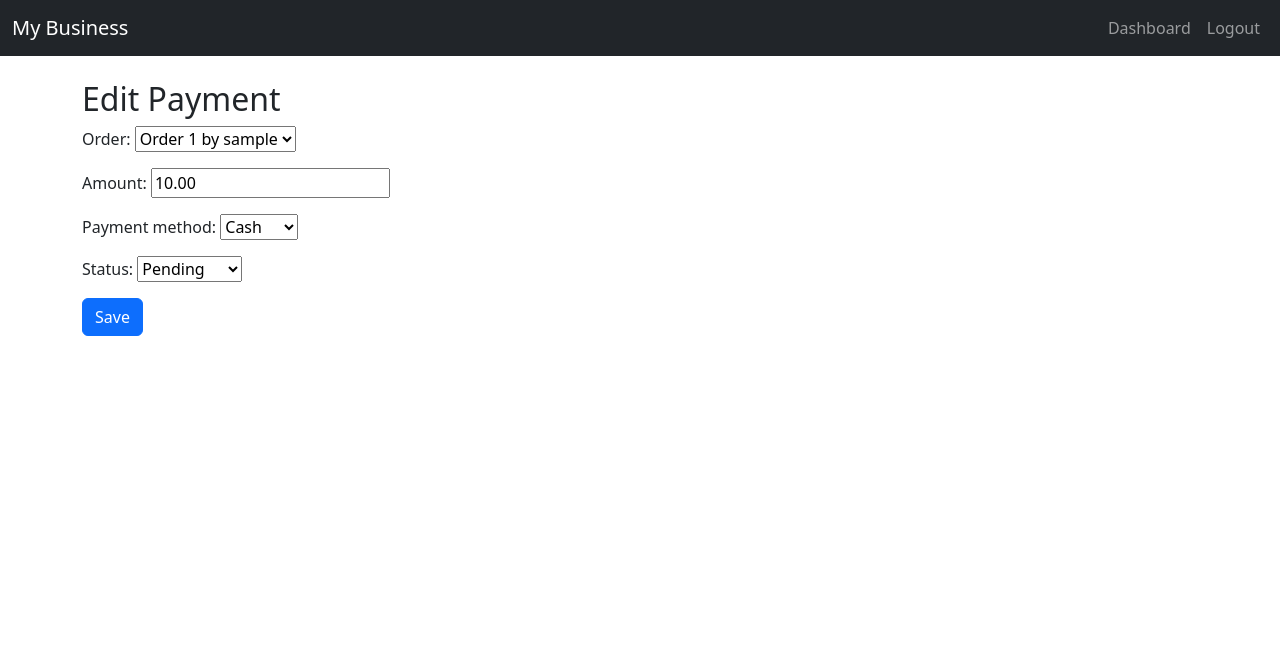
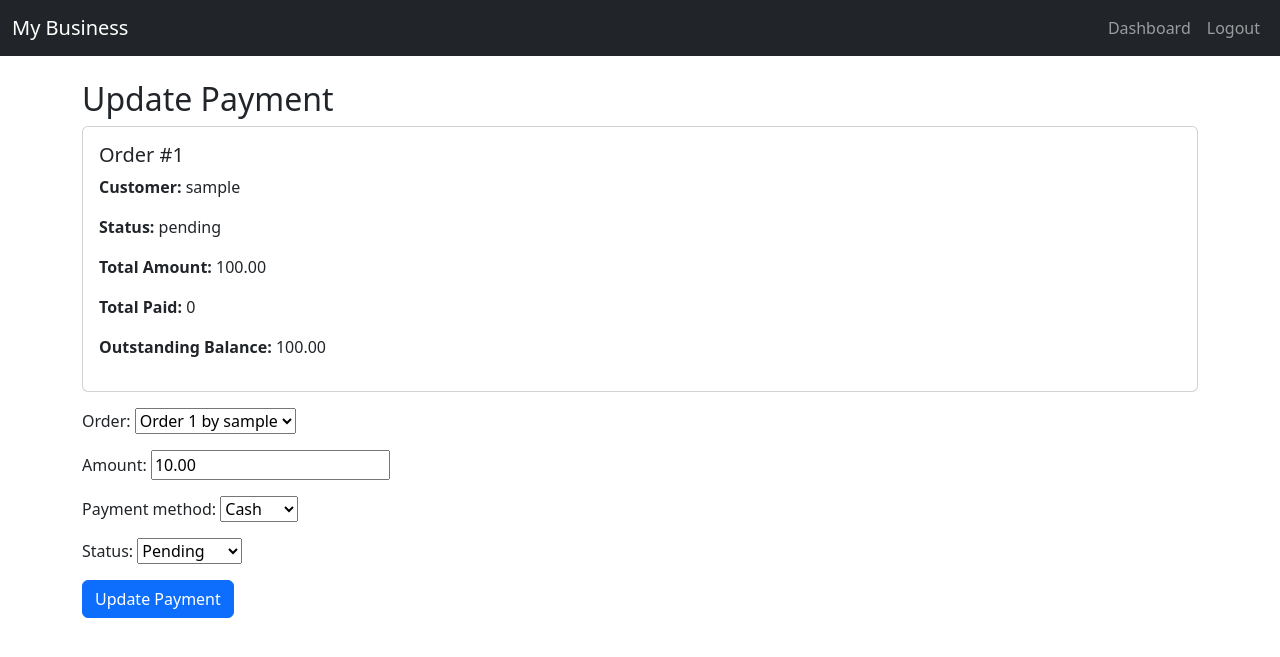
Before and after one commit to hamisi99-03/BusinessWebsite, a Django app: page /admin-dashboard/payment/1/edit/ in a window 1280 px wide. Shown: the top 657 px of the page. Run offline with Django 5.2, Linux system fonts and the light colour scheme; a user stored in the database is signed in; tables that the repository leaves empty hold one stand-in row (values such as "Sample post").

Commit message:
revamp payment section on admin

```diff
--- a/ecommerce/templates/ecommerce/payment_form.html
+++ b/ecommerce/templates/ecommerce/payment_form.html
@@ -1,12 +1,28 @@
 {% extends "ecommerce/base.html" %}
 
-{% block title %}Manage Payment{% endblock %}
+{% block title %}Payment{% endblock %}
 
 {% block content %}
-<h2>{% if form.instance.pk %}Edit Payment{% else %}Add Payment{% endif %}</h2>
+<h2>{% if payment %}Update{% else %}Add{% endif %} Payment</h2>
+
+{% if order %}
+<div class="card mb-3">
+  <div class="card-body">
+    <h5 class="card-title">Order #{{ order.id }}</h5>
+    <p><strong>Customer:</strong> {{ order.customer.user.username }}</p>
+    <p><strong>Status:</strong> {{ order.status }}</p>
+    <p><strong>Total Amount:</strong> {{ order.get_total_amount }}</p>
+    <p><strong>Total Paid:</strong> {{ order.get_total_paid }}</p>
+    <p><strong>Outstanding Balance:</strong> {{ order.get_outstanding_balance }}</p>
+  </div>
+</div>
+{% endif %}
+
 <form method="post">
   {% csrf_token %}
   {{ form.as_p }}
-  <button type="submit" class="btn btn-primary">Save</button>
+  <button type="submit" class="btn btn-primary">
+    {% if payment %}Update{% else %}Save{% endif %} Payment
+  </button>
 </form>
 {% endblock %}
--- a/ecommerce/views.py
+++ b/ecommerce/views.py
@@ -249,42 +249,58 @@ def update_order_status(request, pk):
 from decimal import Decimal
 
 @staff_member_required
-@require_POST
 def update_payment(request, pk):
     payment = get_object_or_404(Payment, pk=pk)
-    try:
-        payment.amount = Decimal(request.POST.get("amount"))
-        payment.status = request.POST.get("status")
-        payment.save()   # 👈 triggers post_save signal
-        messages.success(request, f"Payment #{payment.id} updated successfully.")
-    except Exception as e:
-        messages.error(request, f"Error updating payment: {e}")
-    return redirect("admin_dashboard")
+    order = payment.order  # ✅ always fetch the related order
+
+    if request.method == "POST":
+        try:
+            payment.amount = Decimal(request.POST.get("amount"))
+            payment.status = request.POST.get("status")
+            payment.save()   # triggers post_save signal
+            messages.success(request, f"Payment #{payment.id} updated successfully.")
+            return redirect("admin_dashboard")
+        except Exception as e:
+            messages.error(request, f"Error updating payment: {e}")
+    else:
+        # Render a template with order + payment details
+        return render(request, "ecommerce/payment_form.html", {
+            "form": PaymentForm(instance=payment),
+            "payment": payment,
+            "order": order
+        })
 
 
 @staff_member_required
 def add_or_update_payment(request, pk=None):
     if pk:
         payment = get_object_or_404(Payment, pk=pk)
+        order = payment.order
     else:
         payment = None
+        # get order_id from query string
+        order_id = request.GET.get("order_id")
+        order = get_object_or_404(Order, pk=order_id) if order_id else None
 
     if request.method == "POST":
         form = PaymentForm(request.POST, instance=payment)
         if form.is_valid():
-            try:
-                form.save()
-                messages.success(request, "Payment saved successfully.")
-                return redirect("admin_dashboard")
-            except ValidationError as e:
-                # 👇 show friendly error message
-                messages.error(request, f"Error: {e.message}")
+            payment = form.save(commit=False)
+            if order:
+                payment.order = order  #  link payment to order
+            payment.save()
+            messages.success(request, "Payment saved successfully.")
+            return redirect("admin_dashboard")
         else:
             messages.error(request, "Please correct the errors below.")
     else:
         form = PaymentForm(instance=payment)
 
-    return render(request, "ecommerce/payment_form.html", {"form": form})
+    return render(request, "ecommerce/payment_form.html", {
+        "form": form,
+        "order": order,
+        "payment": payment
+    })
 
 @login_required
 def payments_list_view(request):
```
Also changed, not shown: ecommerce/templates/ecommerce/admin_dashboard.html (+4 -11 lines).
